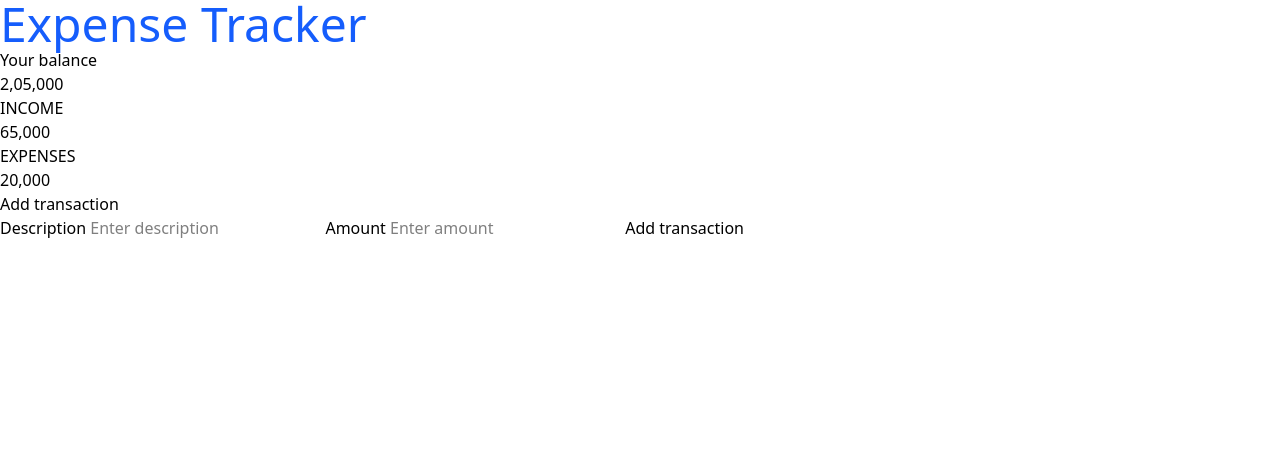
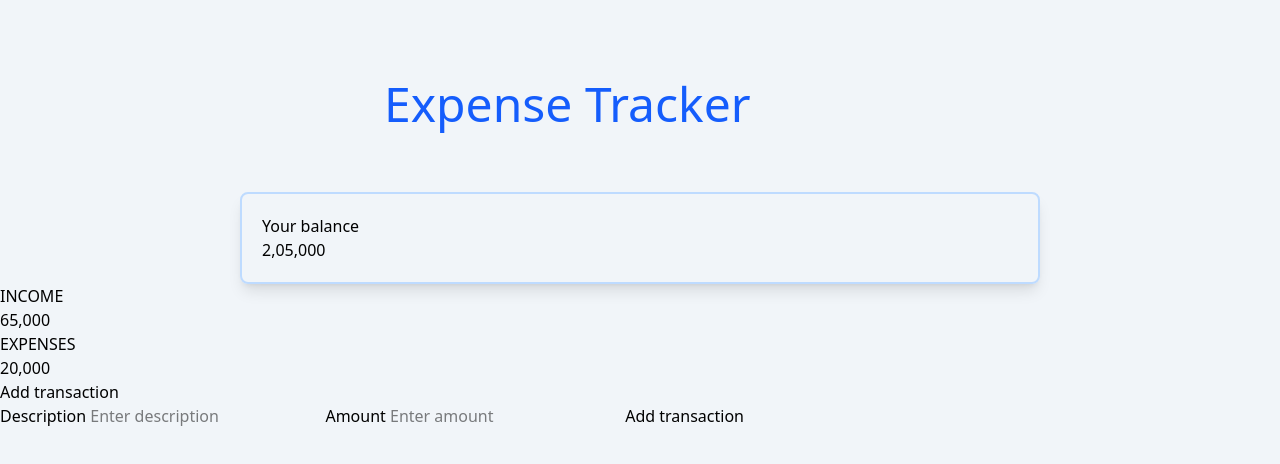
Before and after one commit to aysha-shahana/Expense-tracker, a plain HTML site: page index.html in a window 1280 px wide. Drawn offline with nearby package versions, Linux system fonts and the light colour scheme.

Commit message:
first commit

```diff
--- a/index.html
+++ b/index.html
@@ -8,9 +8,9 @@
     <title>Expense Tracker</title>
 </head>
 
-<body>
-    <h1 class="text-5xl text-blue-600 font-medium">Expense Tracker</h1>
-    <div>
+<body class=" bg-slate-100">
+    <h1 class="text-5xl text-blue-600 font-medium ml-96 mt-20">Expense Tracker</h1>
+    <div class="border-2 ml-60 mr-60 mt-16 p-5 rounded-lg shadow-lg border-blue-200">
         <h3>Your balance</h3>
         <h5>2,05,000</h5>
     </div>
```
